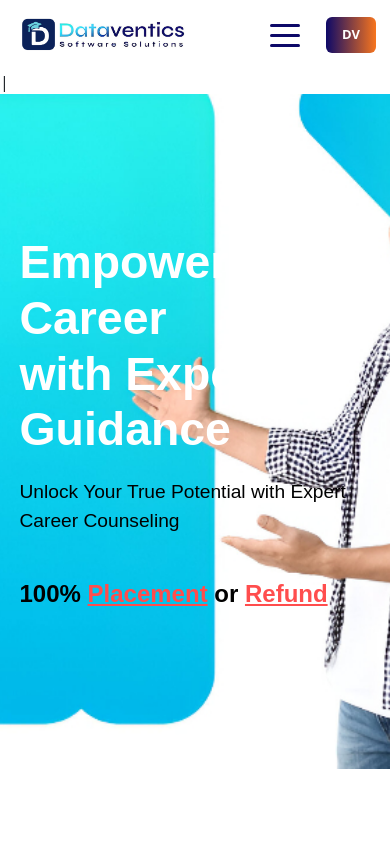
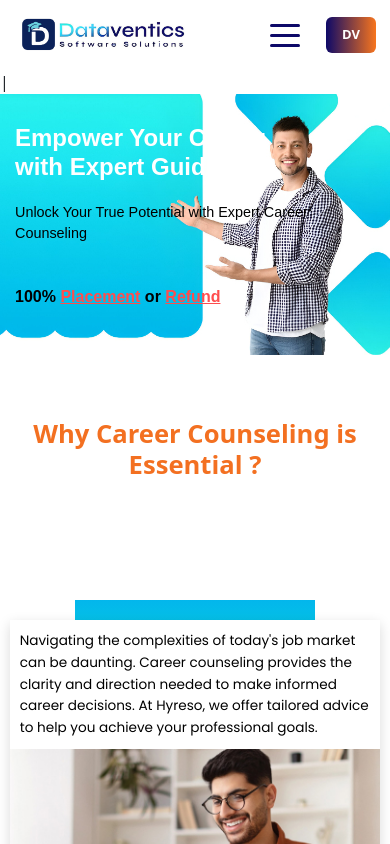
Before and after one commit to prathamchavhan/dvl, a React (Vite) app: page /carrercounselling/carrercoun in a window 390 px wide. Shown: the top 844 px of the page. Built offline with nearby package versions, Linux system fonts and the light colour scheme.

Commit message:
Update carrercoun.css

```diff
--- a/src/pages/carrercounselling/carrercoun.css
+++ b/src/pages/carrercounselling/carrercoun.css
@@ -1,6 +1,6 @@
 .hero-section {
   height: 80vh;
-  background-image: url("/images/aiimage/carrerhero.png"); /* put your uploaded image in public folder */
+  background-image: url("/images/aiimage/carrerhero.png"); /* public folder */
   background-size: cover;
   background-position: center;
   background-repeat: no-repeat;
@@ -16,34 +16,67 @@
   max-width: 500px;
   color: white;
 }
-
 .hero-text h1 {
-  font-size: 2.9rem;
+  font-size: clamp(1.5rem, 5vw, 2.9rem); /* ✅ auto scales with screen */
   font-weight: bold;
   margin-bottom: 20px;
+  line-height: 1.2; /* ✅ avoids overflow */
+  word-wrap: break-word;
+  overflow-wrap: break-word;
 }
 
 .subtext {
-  font-size: 1.2rem;
+  font-size: clamp(0.9rem, 3.5vw, 1.2rem); /* ✅ responsive */
   margin-bottom: 40px;
   color: #000;
+  word-break: break-word;
+  white-space: normal;
 }
 
 .offer {
-  font-size: 1.5rem;
+  font-size: clamp(1rem, 4vw, 1.5rem); /* ✅ responsive */
   font-weight: bold;
   color: #000;
+  word-break: break-word;
+  white-space: normal;
 }
 
 .highlight {
   color: #ff4d4d;
   text-decoration: underline;
 }
+
 .career-heading {
-  font-size: 2.5rem;
+  font-size: clamp(1.6rem, 4vw, 2.5rem); /* ✅ responsive */
   font-weight: 700;
   color: #f37021;
   text-align: center;
   margin-bottom: 50px;
+}
 
+/* 📱 Responsive Styling */
+@media (max-width: 768px) {
+  .hero-section {
+    height: auto;
+    padding: 40px 20px;
+    justify-content: flex-start;
+    text-align: left;
+    margin-bottom: 6rem; /* ✅ reduce big gap */
+  }
 }
+
+@media (max-width: 480px) {
+  .hero-section {
+    padding: 30px 15px;
+    justify-content: flex-start;
+    text-align: left;
+    margin-bottom: 4rem; /* ✅ reduce more on small screens */
+  }
+}
+
+@media (max-width: 360px) {
+  .hero-section {
+    padding: 20px 12px;
+    margin-bottom: 3rem; /* ✅ smallest gap for tiny phones */
+  }
+}
```
